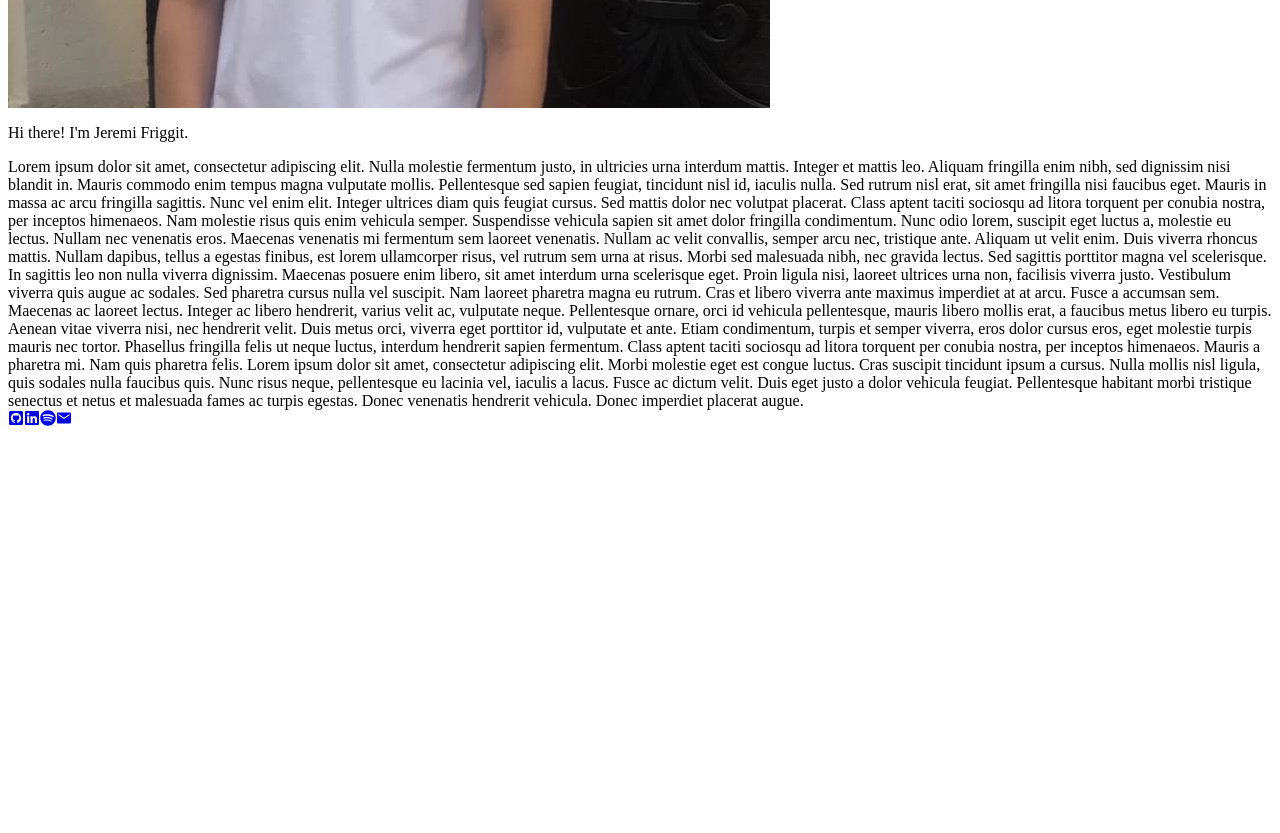
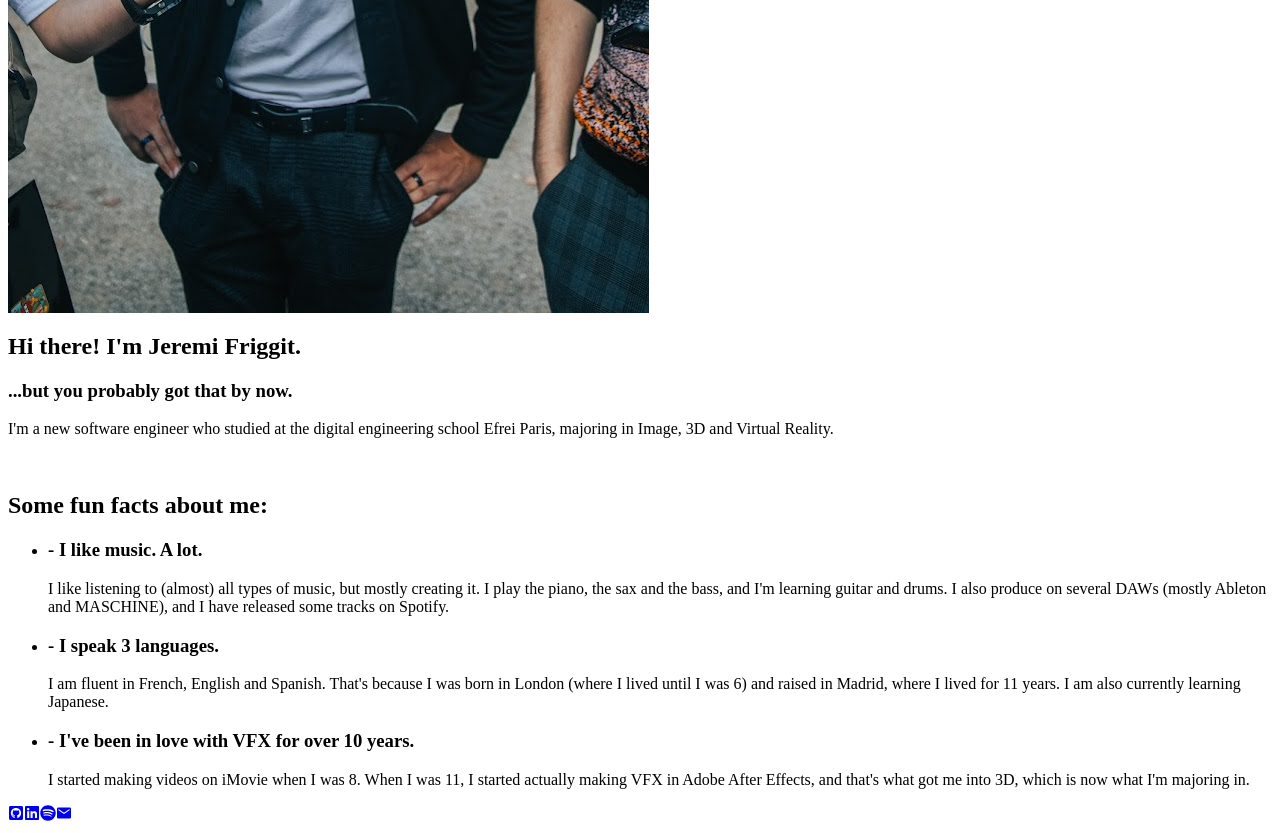
Before and after one commit to KorabFusian/portfoliov4, a Gatsby site: page /about in a window 1280 px wide. Shown: the part 780-1613 px from the top of the page. Before the commit the page ends 1218 px from the top, so only its background shows below. Built offline with nearby package versions, Linux system fonts and the light colour scheme; Gatsby itself is replaced by a stand-in of ours.

Commit message:
finally back yay

```diff
--- a/src/css/index.css
+++ b/src/css/index.css
@@ -3,7 +3,15 @@
 @tailwind utilities;
 
 h1 {
-  @apply text-xl;
+  @apply text-3xl font-semibold text-center;
+}
+
+h2 {
+  @apply text-2xl font-semibold mb-1;
+}
+
+h3 {
+  @apply text-lg font-semibold text-gray-700 mb-1;
 }
 
 .bg {
--- a/src/pages/about.js
+++ b/src/pages/about.js
@@ -5,46 +5,40 @@ import Layout from '../components/Layout'
 const AboutPage = () => {
   return (
     <Layout pageTitle="About Me">
-      <StaticImage alt="me" src="../images/postureo.jpg" />
-      <p>Hi there! I'm Jeremi Friggit.</p>
-      Lorem ipsum dolor sit amet, consectetur adipiscing elit. Nulla molestie
-      fermentum justo, in ultricies urna interdum mattis. Integer et mattis leo.
-      Aliquam fringilla enim nibh, sed dignissim nisi blandit in. Mauris commodo
-      enim tempus magna vulputate mollis. Pellentesque sed sapien feugiat,
-      tincidunt nisl id, iaculis nulla. Sed rutrum nisl erat, sit amet fringilla
-      nisi faucibus eget. Mauris in massa ac arcu fringilla sagittis. Nunc vel
-      enim elit. Integer ultrices diam quis feugiat cursus. Sed mattis dolor nec
-      volutpat placerat. Class aptent taciti sociosqu ad litora torquent per
-      conubia nostra, per inceptos himenaeos. Nam molestie risus quis enim
-      vehicula semper. Suspendisse vehicula sapien sit amet dolor fringilla
-      condimentum. Nunc odio lorem, suscipit eget luctus a, molestie eu lectus.
-      Nullam nec venenatis eros. Maecenas venenatis mi fermentum sem laoreet
-      venenatis. Nullam ac velit convallis, semper arcu nec, tristique ante.
-      Aliquam ut velit enim. Duis viverra rhoncus mattis. Nullam dapibus, tellus
-      a egestas finibus, est lorem ullamcorper risus, vel rutrum sem urna at
-      risus. Morbi sed malesuada nibh, nec gravida lectus. Sed sagittis
-      porttitor magna vel scelerisque. In sagittis leo non nulla viverra
-      dignissim. Maecenas posuere enim libero, sit amet interdum urna
-      scelerisque eget. Proin ligula nisi, laoreet ultrices urna non, facilisis
-      viverra justo. Vestibulum viverra quis augue ac sodales. Sed pharetra
-      cursus nulla vel suscipit. Nam laoreet pharetra magna eu rutrum. Cras et
-      libero viverra ante maximus imperdiet at at arcu. Fusce a accumsan sem.
-      Maecenas ac laoreet lectus. Integer ac libero hendrerit, varius velit ac,
-      vulputate neque. Pellentesque ornare, orci id vehicula pellentesque,
-      mauris libero mollis erat, a faucibus metus libero eu turpis. Aenean vitae
-      viverra nisi, nec hendrerit velit. Duis metus orci, viverra eget porttitor
-      id, vulputate et ante. Etiam condimentum, turpis et semper viverra, eros
-      dolor cursus eros, eget molestie turpis mauris nec tortor. Phasellus
-      fringilla felis ut neque luctus, interdum hendrerit sapien fermentum.
-      Class aptent taciti sociosqu ad litora torquent per conubia nostra, per
-      inceptos himenaeos. Mauris a pharetra mi. Nam quis pharetra felis. Lorem
-      ipsum dolor sit amet, consectetur adipiscing elit. Morbi molestie eget est
-      congue luctus. Cras suscipit tincidunt ipsum a cursus. Nulla mollis nisl
-      ligula, quis sodales nulla faucibus quis. Nunc risus neque, pellentesque
-      eu lacinia vel, iaculis a lacus. Fusce ac dictum velit. Duis eget justo a
-      dolor vehicula feugiat. Pellentesque habitant morbi tristique senectus et
-      netus et malesuada fames ac turpis egestas. Donec venenatis hendrerit
-      vehicula. Donec imperdiet placerat augue.
+      <div class="flex flex-row mt-6">
+        <StaticImage alt="a picture of me!" src="../images/postureov2.jpg" />
+        <div class="ml-6">
+          <h2>Hi there! I'm Jeremi Friggit.</h2>
+          <h3>...but you probably got that by now.</h3>
+          <p>
+            I'm a new software engineer who studied at the digital engineering
+            school Efrei Paris, majoring in Image, 3D and Virtual Reality.
+          </p>
+          <br />
+          <h2>Some fun facts about me:</h2>
+          <ul>
+            <li>
+              <h3>- I like music. A lot. </h3>I like listening to (almost) all
+              types of music, but mostly creating it. I play the piano, the sax
+              and the bass, and I'm learning guitar and drums. I also produce on
+              several DAWs (mostly Ableton and MASCHINE), and I have released
+              some tracks on Spotify.
+            </li>
+            <li>
+              <h3>- I speak 3 languages.</h3>I am fluent in French, English and
+              Spanish. That's because I was born in London (where I lived until
+              I was 6) and raised in Madrid, where I lived for 11 years. I am
+              also currently learning Japanese.
+            </li>
+            <li>
+              <h3>- I've been in love with VFX for over 10 years.</h3>I started
+              making videos on iMovie when I was 8. When I was 11, I started
+              actually making VFX in Adobe After Effects, and that's what got me
+              into 3D, which is now what I'm majoring in.
+            </li>
+          </ul>
+        </div>
+      </div>
     </Layout>
   )
 }
--- a/src/pages/index.js
+++ b/src/pages/index.js
@@ -3,9 +3,7 @@ import Layout from '../components/Layout'
 const IndexPage = () => {
   return (
     <Layout pageTitle="Home">
-      <p className="text-red-500">
-        I'm making this by following the Gatsby Tutorial.
-      </p>
+      <p className="text-red-500">WIP of my portfolio website.</p>
     </Layout>
   )
 }
```
Also changed, not shown: src/pages/404.js (+10 -46 lines), src/images/postureov2.jpg (added).
